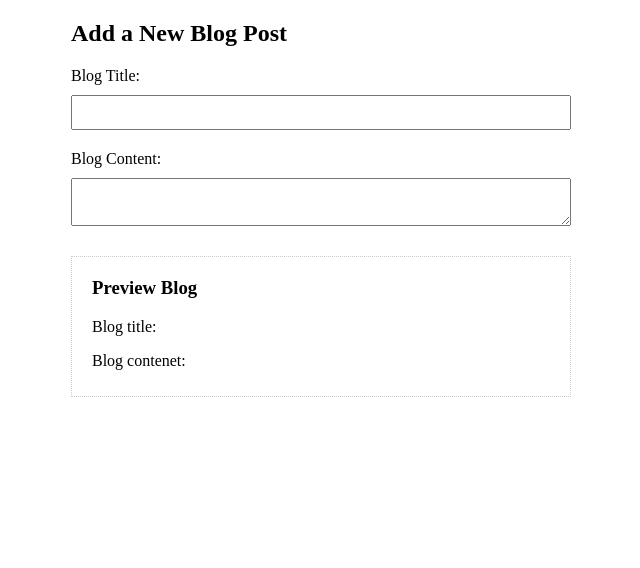
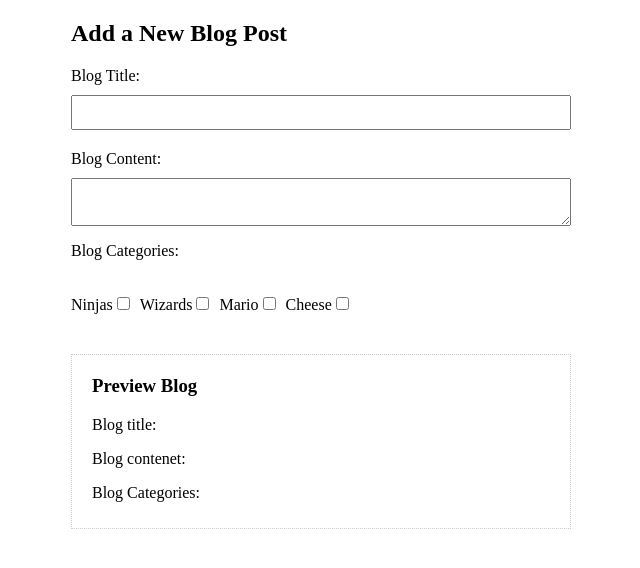
Before and after one commit to YaqoobAslam/Vue.js-2, a Vue app in the folder input-binding/: page / in a window 1280 px wide. Shown: the top 568 px of the page, without its empty margins (319-959 px from the left). Built offline with nearby package versions, Linux system fonts and the light colour scheme.

Commit message:
Using v-model to bind checkbox value and stroe checkbox  values in an array and cycle through using v-for

```diff
--- a/input-binding/src/components/addBlog.vue
+++ b/input-binding/src/components/addBlog.vue
@@ -6,11 +6,27 @@
         <input type="text" v-model.lazy="blog.title" required/>
         <label>Blog Content:</label>
         <textarea v-model.lazy="blog.content"></textarea>
+      <div id="checkboxes">
+                <p>Blog Categories:</p>
+                <label>Ninjas</label>
+                <input type="checkbox" value="ninjas" v-model="blog.categories" />
+                <label>Wizards</label>
+                <input type="checkbox" value="wizards" v-model="blog.categories" />
+                <label>Mario</label>
+                <input type="checkbox" value="mario" v-model="blog.categories" />
+                <label>Cheese</label>
+                <input type="checkbox" value="cheese" v-model="blog.categories" />
+        </div>
       </form>
       <div id="preview">
         <h3>Preview Blog</h3>
         <p>Blog title: {{blog.title}}</p>
-        <p>Blog contenet: {{blog.content}}</p>
+        <p>Blog contenet: </p>
+        <p>{{blog.content}}</p>
+        <p>Blog Categories:</p>
+        <ul>
+          <li v-for="category in blog.categories"  v-bind:key="category">{{ category }}</li>
+        </ul>
       </div>
   </div>
 </template>
@@ -22,7 +38,9 @@
       return {
         blog:{
           title: "",
-          content: ""
+          content: "",
+          categories:[]
+
         }
 
       }
@@ -58,4 +76,12 @@
 h3{
     margin-top: 10px;
 }
+#checkboxes input{
+  display: inline-block;
+  margin-right: 10px;
+}
+
+#checkboxes label {
+  display: inline-block;
+}
 </style>
```
